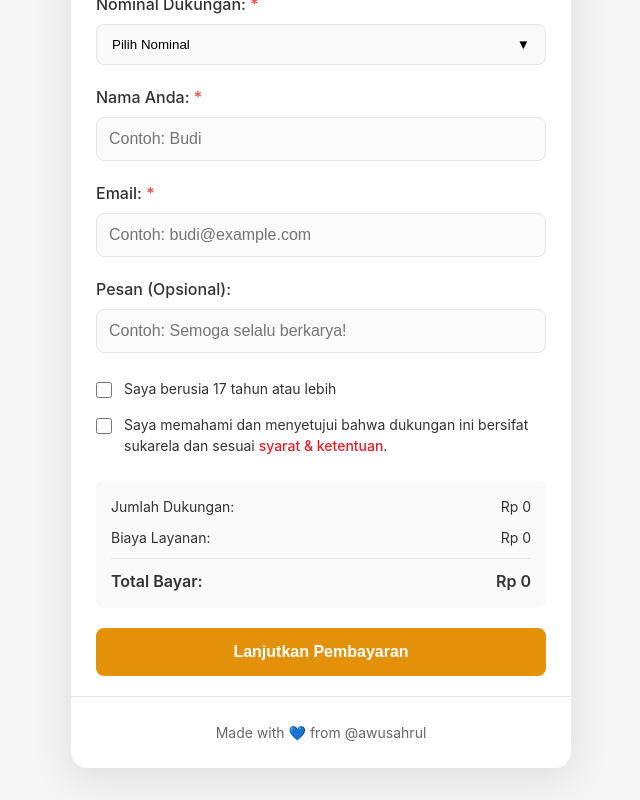
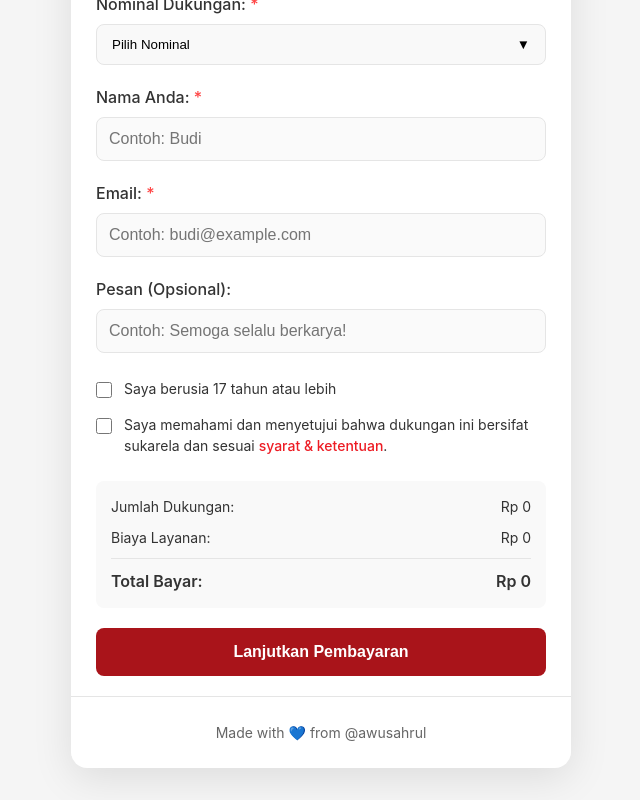
Before and after one commit to muhariefikhsanyafi/LapakSulawesi, a Next.js app: page / in a window 1280 px wide. In both pictures the pointer is over the button "Lanjutkan Pembayaran". Shown: the part 261-1061 px from the top of the page, without its empty margins (319-959 px from the left). Built offline with nearby package versions, Linux system fonts and the light colour scheme.

Commit message:
Update viaQris.css

```diff
--- a/styles/viaQris.css
+++ b/styles/viaQris.css
@@ -193,7 +193,7 @@ body {
     transition: background-color 0.2s ease;
 }
 .tombol-dukung:hover {
-    background: #e4910a;
+    background: #a9141a;
 }
 .tombol-dukung:disabled {
     background: #ccc;
```
